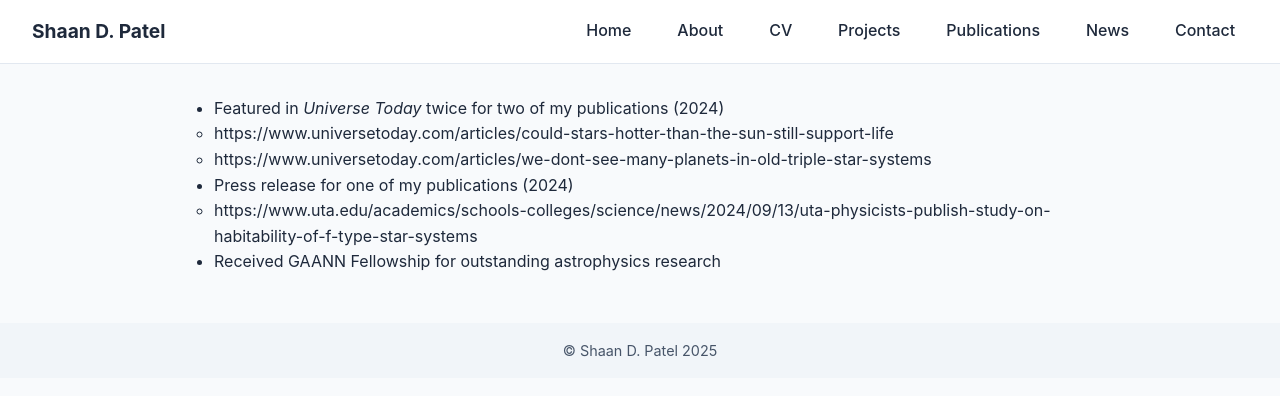
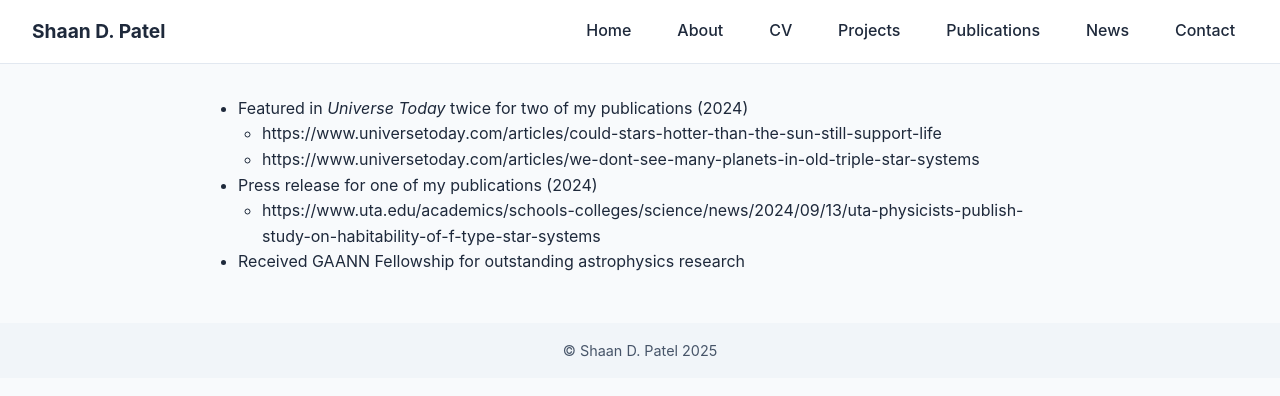
Before and after one commit to shaandpatel/shaandpatel.github.io, a Jekyll site: the page built from news.md, in a window 1280 px wide. Shown: the top 396 px of the page. Built offline with Jekyll 4.4.1, drawn with Linux system fonts in a browser that asks for light colours.

Commit message:
Update style.css

```diff
--- a/assets/css/style.css
+++ b/assets/css/style.css
@@ -189,6 +189,15 @@ body {
   box-sizing: border-box; /* ensure padding is inside width */
 }
 
+ul {
+  padding-left: 1.5em; /* controls base indent */
+}
+
+ul ul {
+  padding-left: 1.5em; /* nested list indent */
+}
+
+
 
 /* Footer */
 .footer {
```
